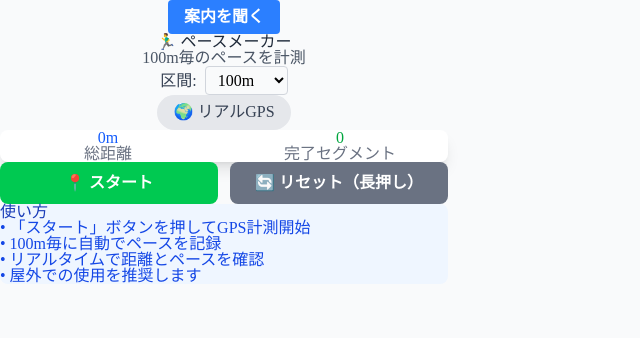
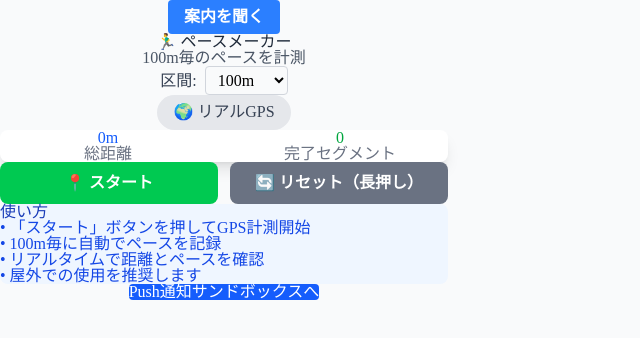
Before and after one commit to YNSTakeru/megere-pace, a Next.js app: page / in a window 1280 px wide. Shown: the top 338 px of the page, without its empty margins (0-640 px from the left). Built offline with nearby package versions, Linux system fonts and the light colour scheme.

Commit message:
サンドボックスへのリンクを追加

```diff
--- a/src/app/page.js
+++ b/src/app/page.js
@@ -426,6 +426,15 @@ export default function Home() {
               )}
             </div>
           )}
+
+          <div className="mt-8 text-center">
+            <a
+              href="/sandbox"
+              className="inline-block px-4 py-2 bg-blue-600 text-white rounded hover:bg-blue-700 transition"
+            >
+              Push通知サンドボックスへ
+            </a>
+          </div>
         </div>
       </div>
     </div>
```
